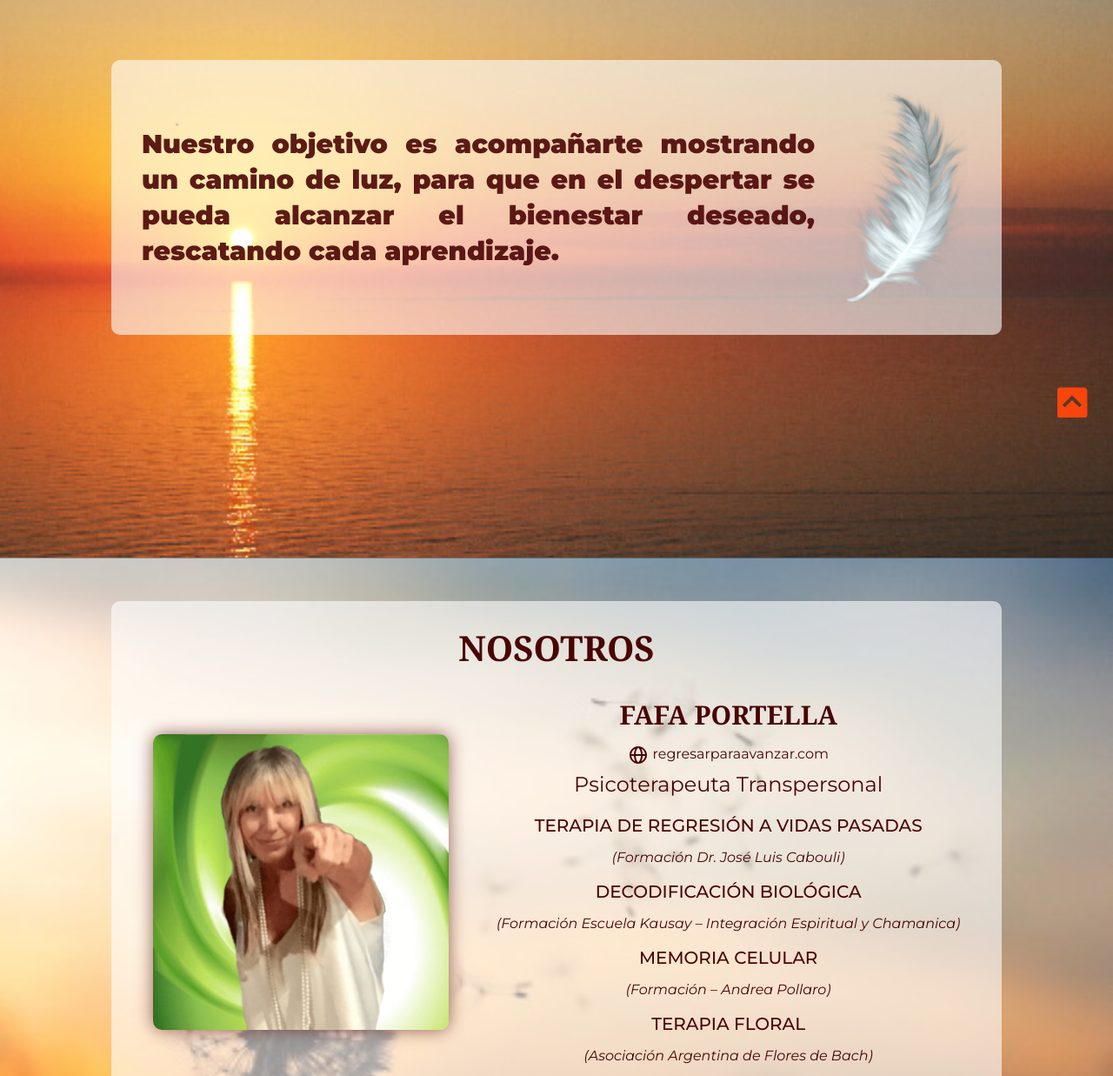
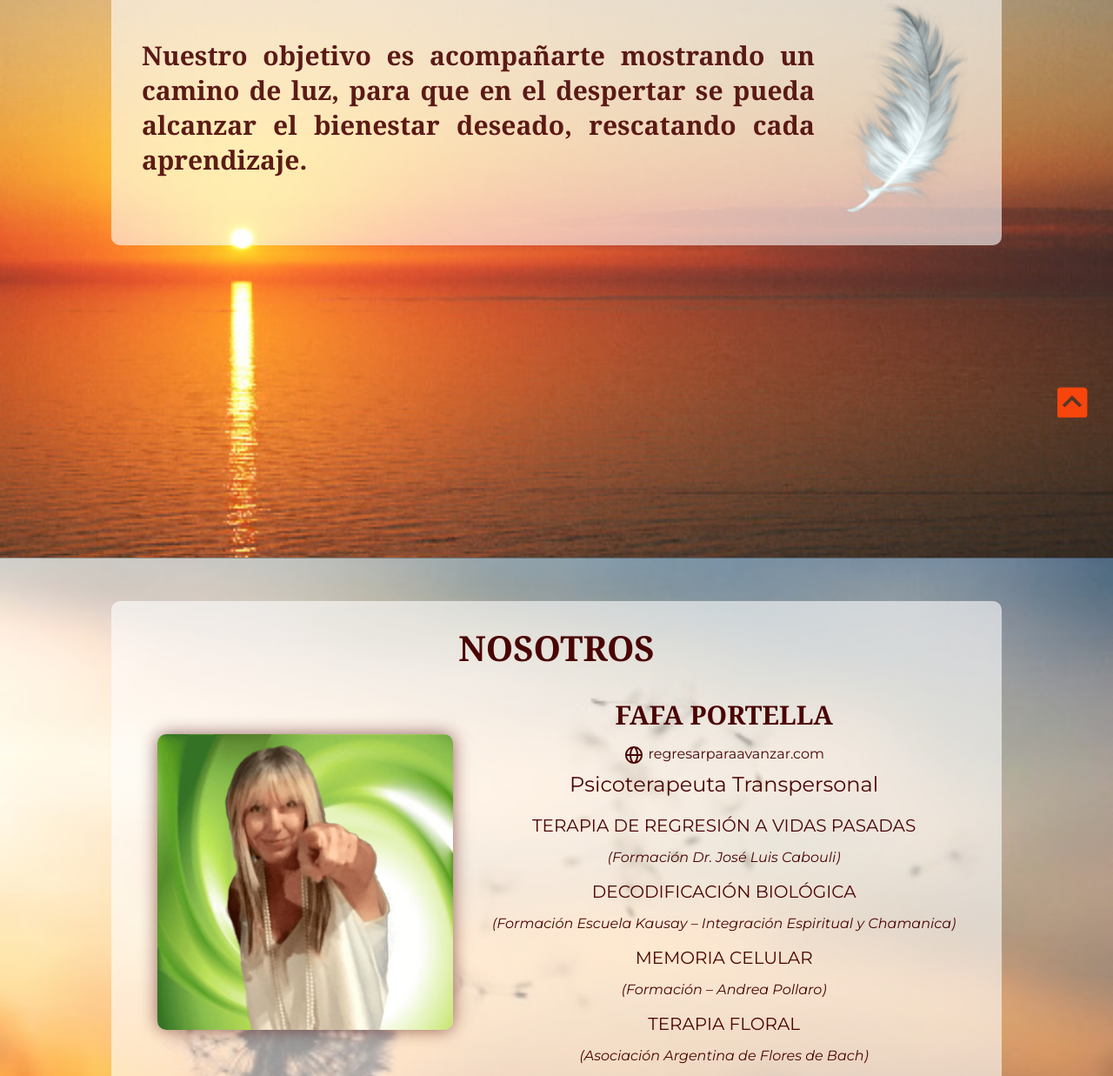
Before and after one commit to AlZurzolo/webpuntoalfa, a website: page index.html in a window 1280 px wide. Shown: the part 219-1456 px from the top of the page at 87% size. Drawn offline with nearby package versions, Linux system fonts and the light colour scheme.

Commit message:
Limpiando style

```diff
--- a/assets/scss/_mixins.scss
+++ b/assets/scss/_mixins.scss
@@ -4,7 +4,7 @@
 }
 
 .letraParrafoChica{
-    @include fontSide(1.8rem, 500);
+    @include fontSide(1.8rem, 400);
 }
 
 .letraParrafoMediana{
--- a/assets/scss/styles.scss
+++ b/assets/scss/styles.scss
@@ -224,14 +224,13 @@ article:last-of-type{
 
 @media screen and (min-width: 720px) {
     .card__inicio{
-       margin-top: 10% ;
+       margin-top: 2% ;
     }
 }
 
 .text__inicio h1{
     display: inline-block;
     margin: 0 0.5rem;
-
     animation: fadeIn;
     animation-iteration-count: 1;
     animation-duration: 8s;
@@ -283,7 +282,7 @@ article:last-of-type{
     padding: 30px;
     background: $color-background; //Aplicando SASS
     border-radius: $rounded-edges; //Aplicando SASS
-    gap:2rem;
+    gap:2rem 0;
 }
 
 @media screen and (min-width: 720px) {
@@ -371,11 +370,8 @@ article:last-of-type{
     display: flex;
     width: 260px;
     height: 260px;
-    // background-color: rgb(241, 241, 241);
     margin-top: 2%;
     padding: 10px;
-    // border-radius: $rounded-edges; //Aplicando SASS
-    // box-shadow: $color-box-shadow; //Aplicando SASS
 
     p{
         font-size: 16px;
@@ -415,7 +411,6 @@ article:last-of-type{
     border: 2px;
     border-style: solid;
     color: $color-text; //Aplicando SASS
-    //filter: invert(7%) sepia(37%) saturate(6287%) hue-rotate(353deg) brightness(99%) contrast(103%);
 
     &:hover{
         filter: invert(46%) sepia(81%) saturate(5050%) hue-rotate(353deg) brightness(100%) contrast(108%);
--- a/index.html
+++ b/index.html
@@ -111,7 +111,7 @@
         <section class="container__inicio">
             <div class="card__inicio">
                 <article class="text__inicio">
-                    <h1><strong>Nuestro objetivo es acompañarte mostrando un camino de luz, para que en el despertar se pueda alcanzar el bienestar deseado, rescatando cada aprendizaje.</strong></h1>
+                    <h1>Nuestro objetivo es acompañarte mostrando un camino de luz, para que en el despertar se pueda alcanzar el bienestar deseado, rescatando cada aprendizaje.</h1>
                 </article>
 
                 <article class="img__inicio">
```
Also changed, not shown: page/transgeneracional.html (+1 -1 lines), assets/css/styles.css.
